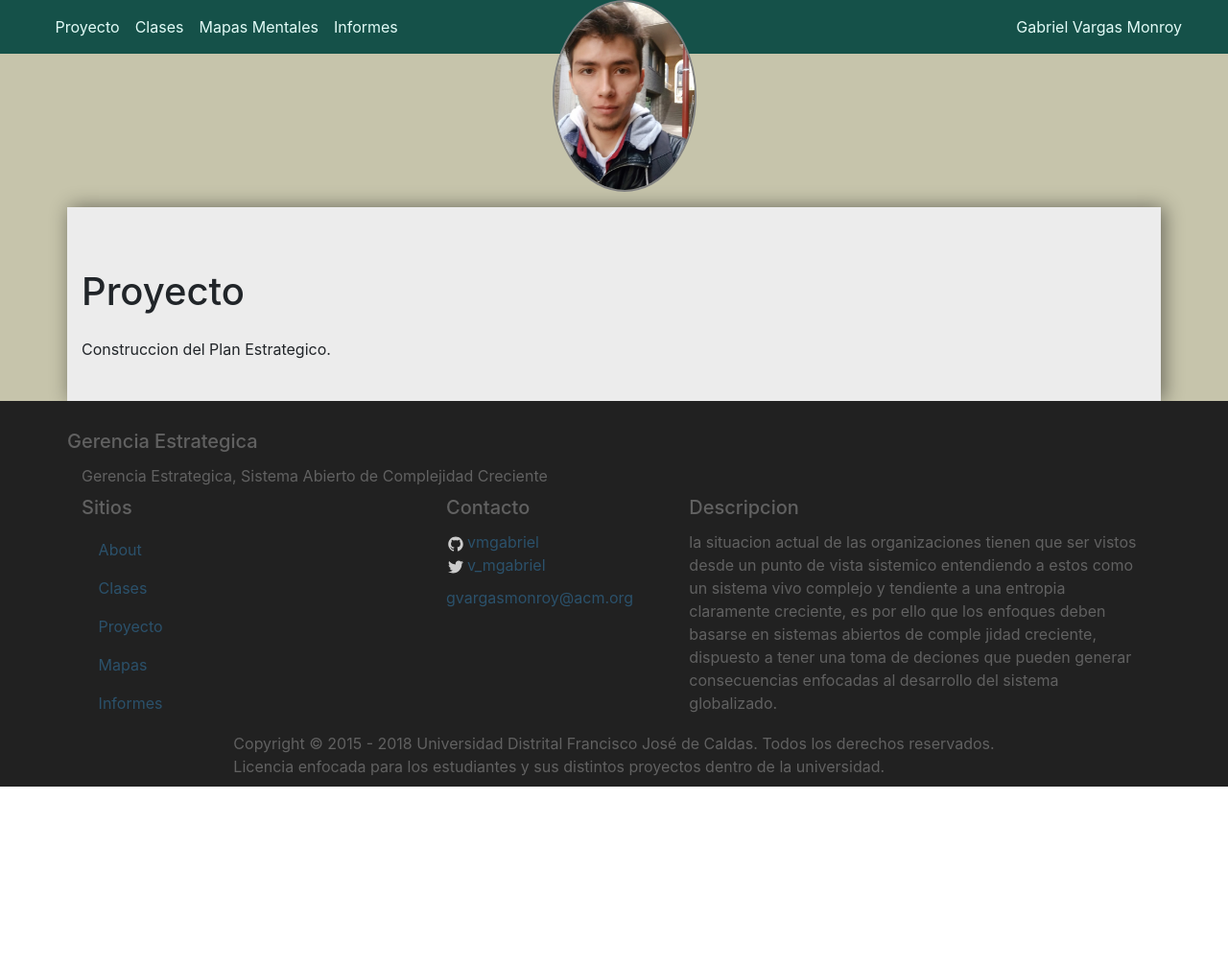
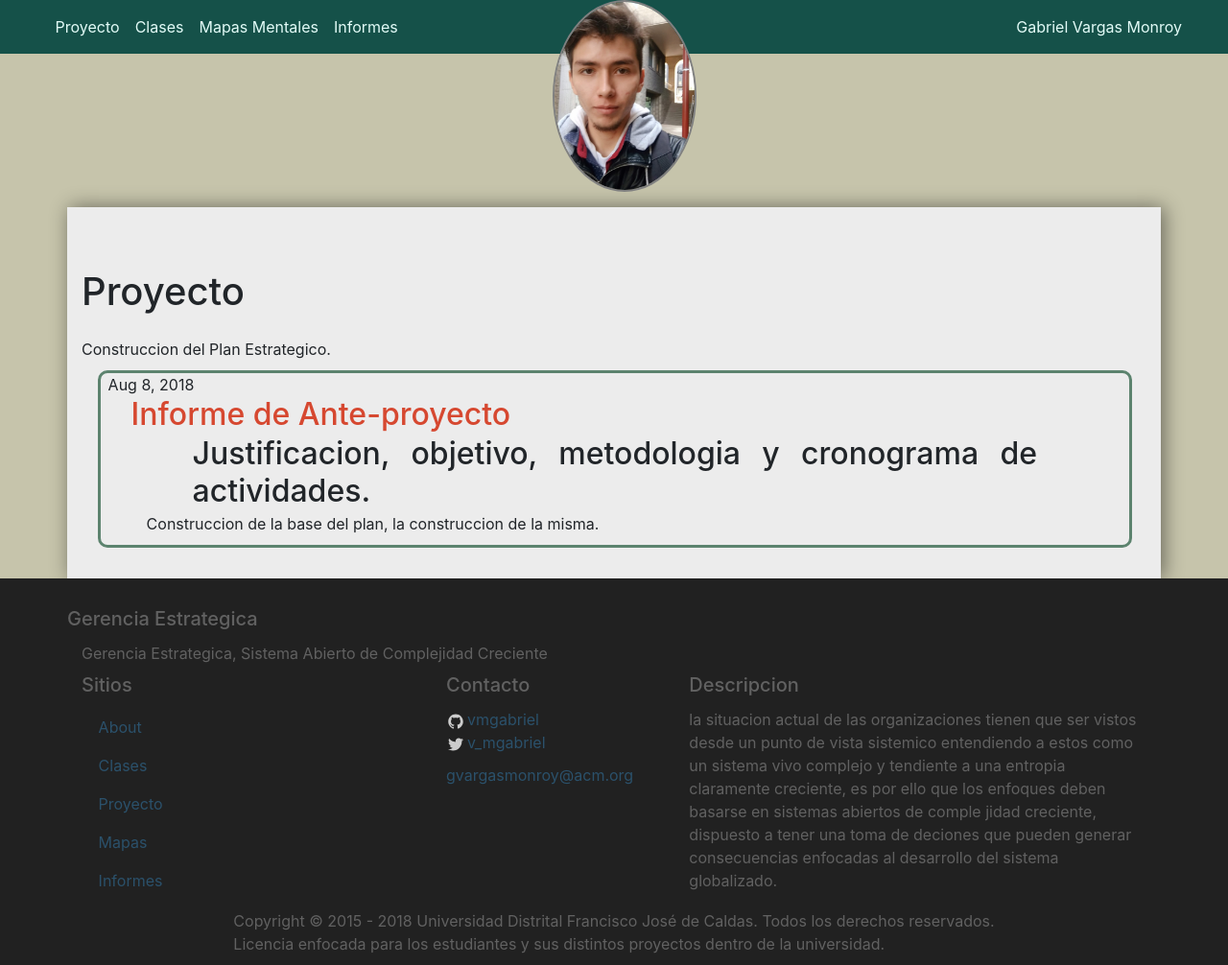
Before and after one commit to vmgabriel/page-planeacion, a Jekyll site: the page built from proyectos.html, in a window 1280 px wide. Shown: the whole page at 96% size. Built offline with Jekyll 4.4.1, drawn with Linux system fonts in a browser that asks for light colours; before the commit the page ends 900 px from its top, so only the background shows below that; some of the changed lines change nothing that is shown.

Commit message:
Agregado Ante-proyecto

```diff
--- a/_includes/header.html
+++ b/_includes/header.html
@@ -8,7 +8,7 @@
         <div class="collapse navbar-collapse" id="navbarTogglerDemo02">
             <ul class="navbar-nav mr-auto mt-2 mt-lg-0">
                 <li class="nav-item">
-                    <a class="nav-link" href="{{ site.baseurl }}/proyecto">Proyecto</a>
+                    <a class="nav-link" href="{{ site.baseurl }}/proyectos">Proyecto</a>
                 </li>
                 <li class="nav-item">
                     <a class="nav-link" href="{{ site.baseurl }}/clases">Clases</a>
--- /dev/null
+++ b/_posts/2018-08-08-AnteProyecto.markdown
@@ -0,0 +1,62 @@
+---
+layout: post
+title:  "Informe de Ante-proyecto"
+date:   2018-08-08 12:00:00 -0500
+reference: proyecto
+categories: proyecto informe
+frase: "Justificacion, objetivo, metodologia y cronograma de actividades."
+description: "Construccion de la base del plan, la construccion de la misma."
+---
+# Plan de Gestión Estratégico Para la Atención de Tramites en Entidad Nueva E.P.S.
+
+## Justificación
+
+Las entidades de salud del mundo en la actualidad han estado atravesando fases de renovación y automatización de cada uno de los procesos de gestión de la información, esto a base de apoyar el tratamiento de la toma de decisiones a nivel de la planeacion que lleve a cumplir los objetivos misionales de la organización y en consecuencia encaminarse a los propósitos visionales de la entidad, siempre con una perspectiva holistico y sinérgica del sistema y su entorno.
+
+> A medida que las empresas elaboran productos más complejos, van creciendo las exigencias al entorno comunal, regional y nacional. Tanto la idea de que el Estado, como centro rector de la sociedad, es el único capaz de conducir los procesos tecnológicos y económicos, como el dogma de la subsidiariedad del estado frente a los procesos del mercado, Esto Incluye entidades de servicios públicos como lo son los de salud, transporte, agua, etc.**1**
+
+Además, *hay que admitir que hay un abismo tecnológico entre los diversos continentes desde el punto de vista de gestión, tecnología, preparación académica y sistémica* **2**; Sin embargo, esta no es pretexto para que organizaciones latinoamericanas no *tengan claro sus propios objetivos y conciban alertas tempranas para la explotación de oportunidades, estar preparados ante amenazas, y analizar tanto interna como externa la organización, esto, siempre buscando una organización inteligente y en estado emergente ante situaciones que pueden llegar a ser criticas y precarias* **3**.
+
+Ante todo ello, se propone un plan de gestión de la información para la atención de los tramites y el aseguramiento de la calidad del servicio dentro de la organización, para ello se usaran herramientas como lo son la teoría general de sistemas, sistemas adaptativos y complejos(CAS), gestión de riesgos y organizaciones inteligentes en busqueda de encaminar a la organización a competir y cooperar con clientes, organizaciones y/o en cualquier industria, mercado y localización primeramente en la nación, con miras de extenderse a otras regiones del globo y diversificar mercado, siempre prestando un servicio de calidad y preparado ante situaciones precarias y entropicas.
+
+#### Referencias de Justificacion
+1. [Organización de Naciones Unidas(ONU); Klass Esser,Wolfgang Hillerbrand,Dirk Messner,Jorg Meyer-Stamer; Santiago de Chile - 1998;Competitividad Sistémica Nuevo desafió para las empresas y la política; Capitulo 4.]({{ site.baseurl }}/Proyecto/referencias/onu-sistemas.pdf "Referencia de la ONU para las empresas"){:target="_blank"}
+2. [Organización Mundial del Comercio(OMC); 8 y 9 abril del 2013; Comercio Electrónico y Nuevas Tecnologías en Paises en Via de Desarrollo.]({{ site.baseurl }}/Proyecto/referencias/ecom_brochure_s.pdf "Referencia de la OMC para paises en via de Desarrollo"){:target="_blank"}
+3. [Freeman, R. E. (1984). Strategic Management: A Stakeholder Approach. Boston: Pitman.]({{ site.baseurl }}/Proyecto/referencias/freeman-stakeholders.pdf "Administracion Estrategica de Freeman"){:target="_blank"}
+
+## Objetivos
+
+### Objetivo General
+- Desarrollar un plan estrategico de de gestion de informacion para toma de decisiones y aseguramiento de calidad en atencion para tramites en el servicio al usuario, explorar amenazas y oportunidades de la organizacion, para que con ayuda de la teoria de la informacion y el pensamiento sistemico, enfoque holistico, sistemas adaptatitovs y complejos(CAS); Se puedan dotar herramientas para la toma de decisiones en la entidad en miras de un mundo globalizado y en constante cambio.
+
+### Objetivos Especificos
+
+- Construir un marco metodologico procedimental para desarrollo de plan estrategico.
+- Obtener informacion de fuentes primarias, en este caso conocimientos declientes.
+- Determinar Interesados, obtener informacion referente a ello.
+- Ejecutar analisis holistico de Interesados, su entorno, comportamiento y uso al sistema.
+- Identificar cada uno de los procesos y sus respectivos comportamientos en el sistema, determinar entradas, proceso automatizado, y salidas de cada uno.
+- Definir la densidad demográfica inmersa en cada uno de los procesos y determinar alcances del sistema.
+- Generar analisis interno de la entidad, su mision, vision, procedimientos por seccion determinados por la definicion de cada sub-sistema:
+   + Direccion
+   + Mantencion
+   + Produccion
+   + Apoyo
+   + Adaptacion
+- Diagnosticar estado del sistema, incluyendo cada uno de los procesos.
+- Proponer definiciones sistemicas a errores mas acertadas basados en el diagnostico.
+- Determinar amenazas y oportunidades, establecer criterios de mercadeo.
+- Proponer conclusiones adecuadas al sistema y cada uno de los procesos proponiendo un sistema mejor concebido y preparado para su implementacion.
+
+## Mapa Metodologico
+<a href="{{ site.baseurl }}/Proyecto/ante-proyecto/map-mental.png">![Imagen Mapa Mental]({{ site.baseurl }}/Proyecto/ante-proyecto/map-mental.png "Mapa Mental")</a>
+
+## Cronograma de Actividades
+<a href="{{ site.baseurl }}/Proyecto/ante-proyecto/gantt.png">![Diagrama de Gantt]({{ site.baseurl }}/Proyecto/ante-proyecto/gantt.png "Diagrama de Gantt")</a>
+
+## Documentos Vinculados
+- [Organización de Naciones Unidas(ONU); Klass Esser,Wolfgang Hillerbrand,Dirk Messner,Jorg Meyer-Stamer; Santiago de Chile - 1998;Competitividad Sistémica Nuevo desafió para las empresas y la política; Capitulo 4.]({{ site.baseurl }}/Proyecto/referencias/onu-sistemas.pdf "Referencia de la ONU para las empresas"){:target="_blank"}
+- [Organización Mundial del Comercio(OMC); 8 y 9 abril del 2013; Comercio Electrónico y Nuevas Tecnologías en Paises en Via de Desarrollo.]({{ site.baseurl }}/Proyecto/referencias/ecom_brochure_s.pdf "Referencia de la OMC para paises en via de Desarrollo"){:target="_blank"}
+- [Freeman, R. E. (1984). Strategic Management: A Stakeholder Approach. Boston: Pitman.]({{ site.baseurl }}/Proyecto/referencias/freeman-stakeholders.pdf "Administracion Estrategica de Freeman"){:target="_blank"}
+- [Diagrama de Gantt]({{ site.baseurl }}/Proyecto/ante-proyecto/gantt.png "Diagrama de Gantt")
+- [Imagen Mapa Mental]({{ site.baseurl }}/Proyecto/ante-proyecto/map-mental.png "Mapa Mental 1")
--- a/_sass/_layout/_l-main.scss
+++ b/_sass/_layout/_l-main.scss
@@ -1,6 +1,30 @@
 .page-content {
     background-color: #C6C4AB;
     padding-bottom: 0;
+    text-align: justify;
+
+    em,blockquote {
+        font-style: italic;
+        font-weight: 300;
+    }
+
+    blockquote {
+        padding-left: 3em;
+        padding-right: 3em;
+    }
+
+    li {
+        ul {
+            list-style-type: square;
+            padding-left: 1em;
+            padding-right: 1em;
+        }
+    }
+
+    ol {
+        padding-left: 2em;
+        padding-right: 2em;
+    }
 }
 
 .post {
```
Also changed, not shown: Proyecto/ante-proyecto/gantt.png (added), Proyecto/ante-proyecto/map-mental.png (added), proyectos.html (renamed from proyecto.html), 3 other files.
